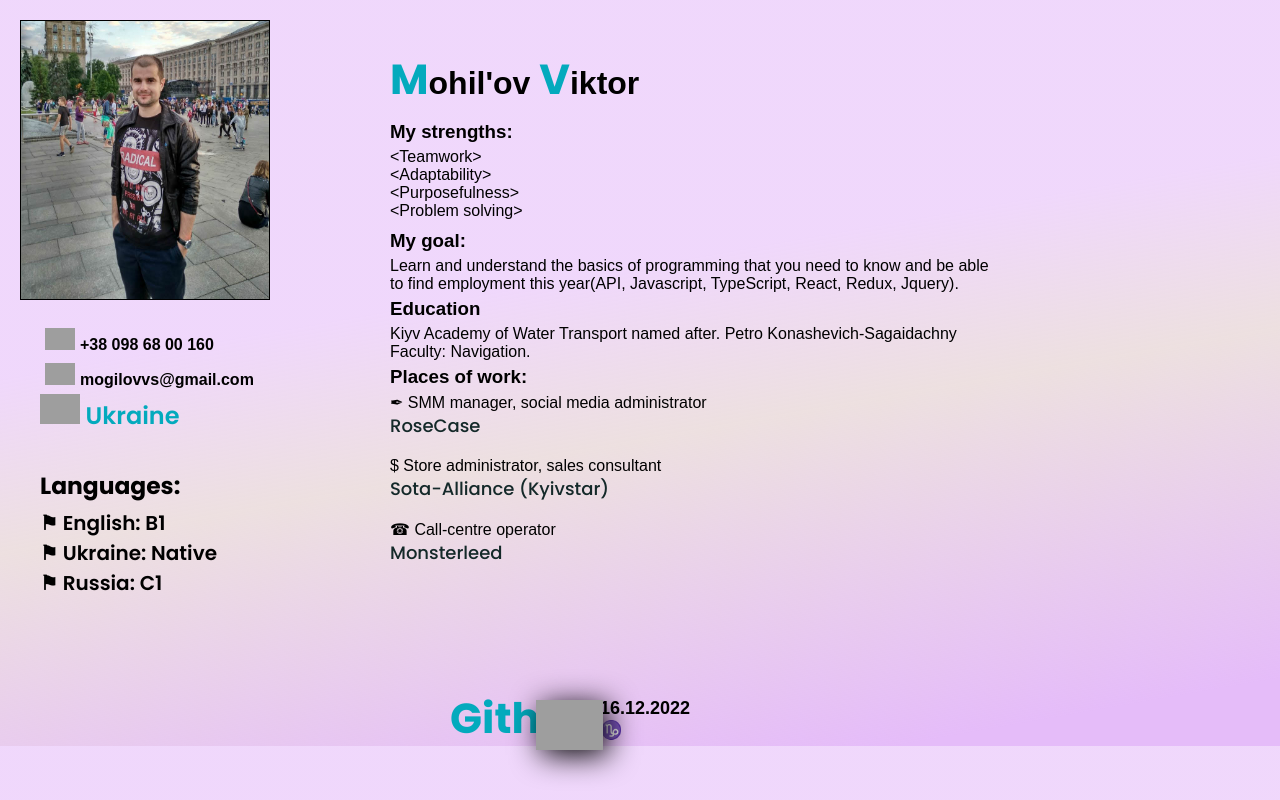
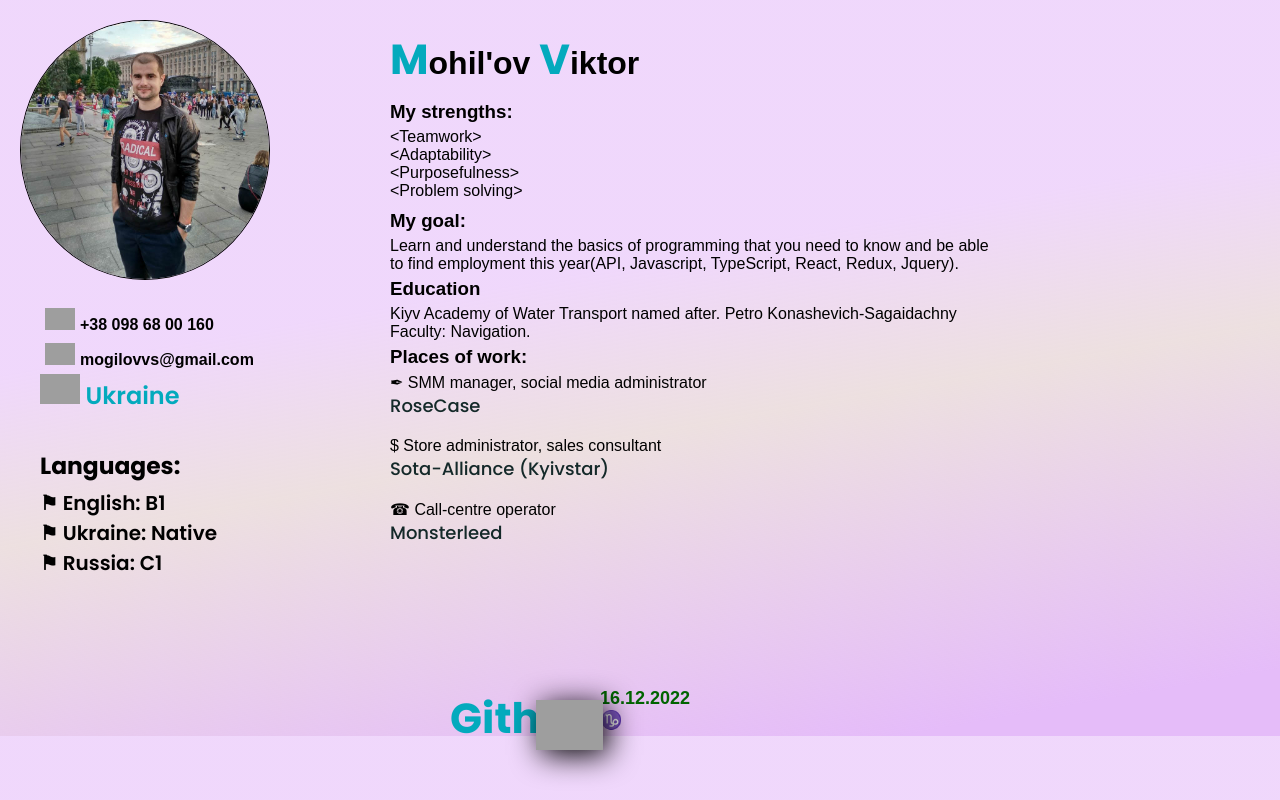
Before and after one commit to Amvees/rsschool-cv, a plain HTML site: page index.html in a window 1280 px wide. Shown: the top 800 px of the page. Drawn offline with Linux system fonts and the light colour scheme; grey boxes are pictures that could not be loaded; a web font is replaced by a local one.

Commit message:
fixed: changed parametrs image

```diff
--- a/style.css
+++ b/style.css
@@ -29,10 +29,11 @@ ul{
 }
 
 .my-photo{
-    height: 280px;
+    height: 260px;
     width: 250px;
     margin: 20px;
     border: 1px solid black;
+    border-radius: 50%;
 }
 
 .logo {
@@ -184,6 +185,7 @@ p{
     font-weight: 700;
     margin-left: 600px;
     margin-right: 600px;
-    margin-top: 0px;
+    margin-top: 10px;
     margin-bottom: 5px;
+    color: darkgreen;
 }
```
